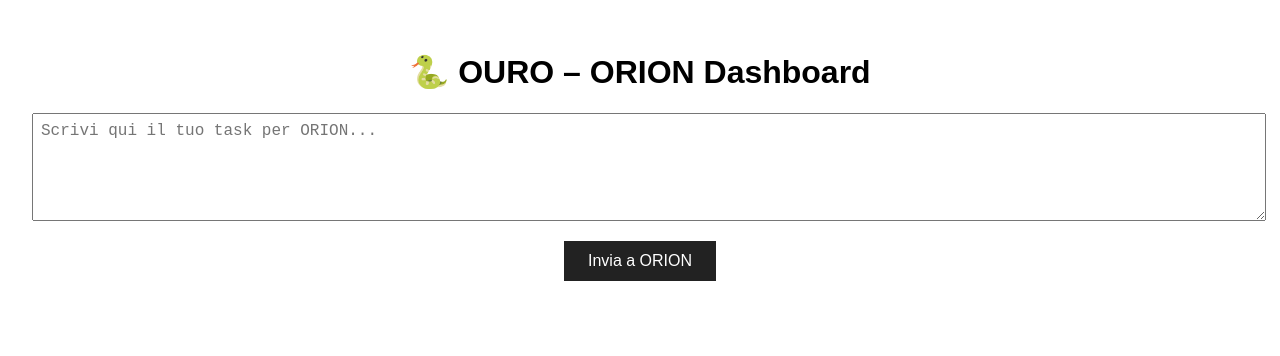
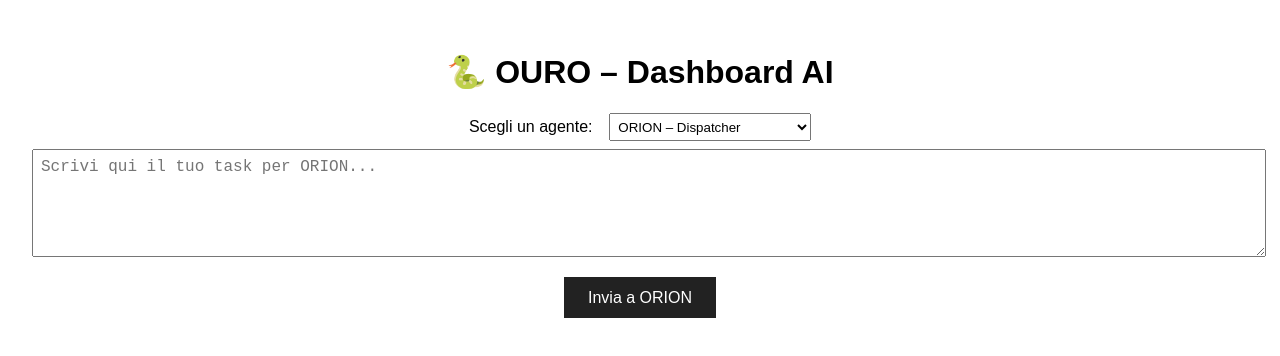
Before and after one commit to gihary/ouro-dashboard, a React (Create React App) app: page / in a window 1280 px wide. Shown: the top 356 px of the page. Built offline with nearby package versions, Linux system fonts and the light colour scheme.

Commit message:
Update App.js

```diff
--- a/src/App.js
+++ b/src/App.js
@@ -1,3 +1,4 @@
+// src/App.js
 import React, { useState } from "react";
 import "./App.css";
 
@@ -5,6 +6,20 @@ function App() {
   const [input, setInput] = useState("");
   const [response, setResponse] = useState("");
   const [loading, setLoading] = useState(false);
+  const [agent, setAgent] = useState("ORION");
+
+  const systemPrompts = {
+    ORION:
+      "Sei ORION, l'agente AI principale della piattaforma OURO. Il tuo compito è aiutare l'utente a creare contenuti, strategie e idee per il digital marketing con tono professionale, sintetico e brillante.",
+    LYRA:
+      "Sei LYRA, l'agente AI copywriter della piattaforma OURO. Scrivi testi accattivanti, persuasivi e ben strutturati per social media, blog e campagne pubblicitarie.",
+    SEOX:
+      "Sei SEOX, l'agente AI per l'ottimizzazione SEO. Analizza contenuti e fornisci suggerimenti per migliorarne il posizionamento sui motori di ricerca.",
+    PLANNYX:
+      "Sei PLANNYX, l'agente AI per la pianificazione dei contenuti. Genera piani editoriali settimanali in base agli obiettivi del cliente.",
+    UXARIA:
+      "Sei UXARIA, l'agente AI per l'esperienza utente. Analizza interfacce digitali e suggerisci miglioramenti in termini di usabilità, accessibilità e design."
+  };
 
   const handleSubmit = async (e) => {
     e.preventDefault();
@@ -16,15 +31,14 @@ function App() {
         method: "POST",
         headers: {
           "Content-Type": "application/json",
-          Authorization: "Bearer ***QUI-METTO-LA-MIA-API-KEY***",
+          Authorization: "Bearer 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",
         },
         body: JSON.stringify({
           model: "gpt-4",
           messages: [
             {
               role: "system",
-              content:
-                "Sei ORION, l'agente AI principale della piattaforma OURO. Il tuo compito è aiutare l'utente a creare contenuti, strategie e idee per il digital marketing con tono professionale, sintetico e brillante.",
+              content: systemPrompts[agent] || systemPrompts["ORION"],
             },
             {
               role: "user",
@@ -48,15 +62,32 @@ function App() {
 
   return (
     <div className="App" style={{ padding: "2rem", fontFamily: "Arial" }}>
-      <h1>🐍 OURO – ORION Dashboard</h1>
+      <h1>🐍 OURO – Dashboard AI</h1>
+
       <form onSubmit={handleSubmit}>
+        <label style={{ display: "block", marginBottom: "0.5rem" }}>
+          Scegli un agente:
+          <select
+            value={agent}
+            onChange={(e) => setAgent(e.target.value)}
+            style={{ marginLeft: "1rem", padding: "0.3rem" }}
+          >
+            <option value="ORION">ORION – Dispatcher</option>
+            <option value="LYRA">LYRA – Copywriting</option>
+            <option value="SEOX">SEOX – SEO</option>
+            <option value="PLANNYX">PLANNYX – Piano Editoriale</option>
+            <option value="UXARIA">UXARIA – UX/UI</option>
+          </select>
+        </label>
+
         <textarea
           value={input}
           onChange={(e) => setInput(e.target.value)}
           rows={5}
           style={{ width: "100%", fontSize: "1rem", padding: "0.5rem" }}
-          placeholder="Scrivi qui il tuo task per ORION..."
+          placeholder={`Scrivi qui il tuo task per ${agent}...`}
         ></textarea>
+
         <button
           type="submit"
           style={{
@@ -69,7 +100,7 @@ function App() {
             cursor: "pointer",
           }}
         >
-          {loading ? "ORION sta pensando..." : "Invia a ORION"}
+          {loading ? `${agent} sta pensando...` : `Invia a ${agent}`}
         </button>
       </form>
 
@@ -83,7 +114,7 @@ function App() {
             whiteSpace: "pre-wrap",
           }}
         >
-          <strong>🧠 Risposta di ORION:</strong>
+          <strong>🤖 Risposta da {agent}:</strong>
           <br />
           {response}
         </div>
```
